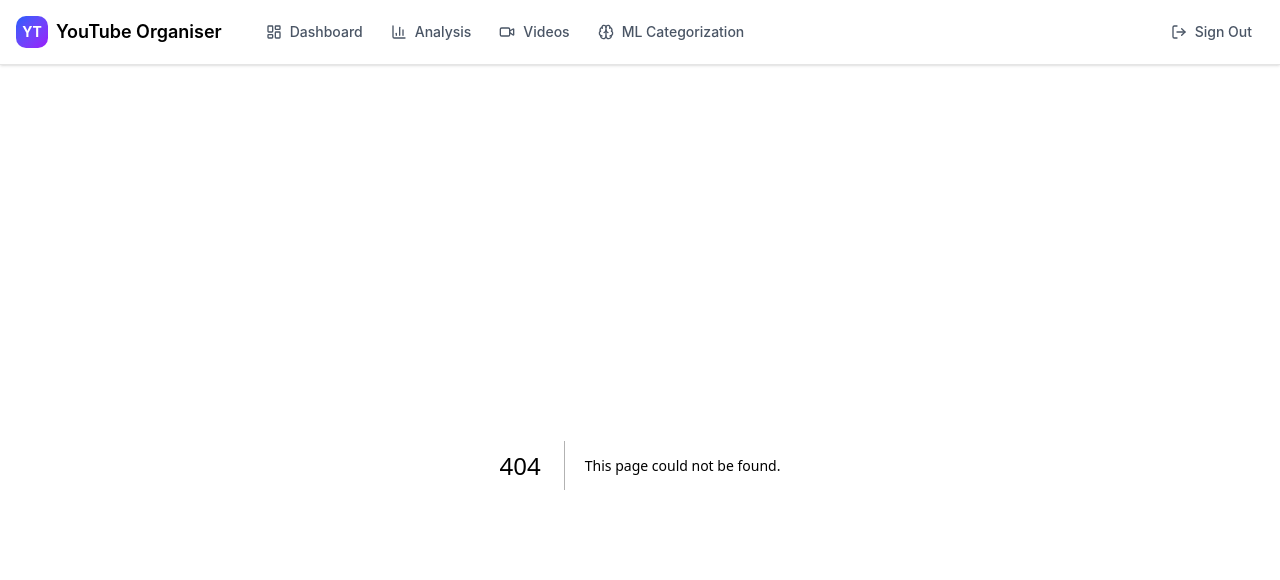
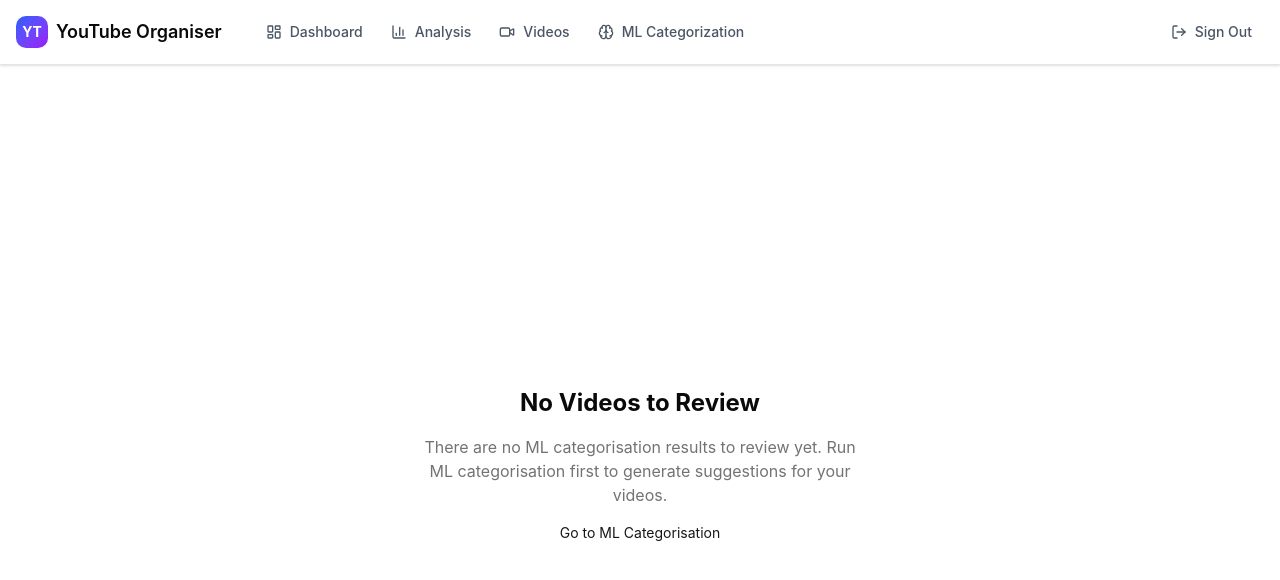
Before and after one commit to LegendT/YouTubeOrg, a Next.js app: page /ml-review in a window 1280 px wide. Before the commit this address had no page. Shown: the top 580 px of the page. Built offline with nearby package versions, Linux system fonts and the light colour scheme; no server answers; the database is empty.

Commit message:
feat(06-04): create server component page for /ml-review route
- Server Component fetches initial review data and stats via Promise.all
- Passes data to ReviewPage client component as props
- Empty state with message and link to ML categorisation page
- Page metadata with British English title

```diff
--- /dev/null
+++ b/src/app/ml-review/page.tsx
@@ -0,0 +1,40 @@
+import { getReviewData, getReviewStats } from '@/app/actions/ml-categorization';
+import { ReviewPage } from '@/components/ml-review/review-page';
+
+export const metadata = {
+  title: 'ML Review - YouTube Playlist Organiser',
+};
+
+/**
+ * ML Review page (Server Component).
+ *
+ * Loads initial review data and statistics, then delegates to
+ * ReviewPage client component for interactive review workflow.
+ */
+export default async function MLReviewPage() {
+  const [results, stats] = await Promise.all([
+    getReviewData(),
+    getReviewStats(),
+  ]);
+
+  // Empty state: no videos to review
+  if (results.length === 0) {
+    return (
+      <div className="flex flex-col items-center justify-center h-screen gap-4">
+        <h1 className="text-2xl font-bold">No Videos to Review</h1>
+        <p className="text-muted-foreground text-center max-w-md">
+          There are no ML categorisation results to review yet. Run ML
+          categorisation first to generate suggestions for your videos.
+        </p>
+        <a
+          href="/ml-categorization"
+          className="text-primary hover:underline text-sm"
+        >
+          Go to ML Categorisation
+        </a>
+      </div>
+    );
+  }
+
+  return <ReviewPage initialResults={results} initialStats={stats} />;
+}
```
